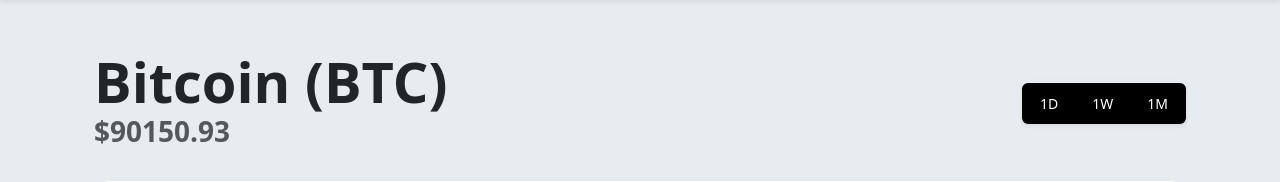
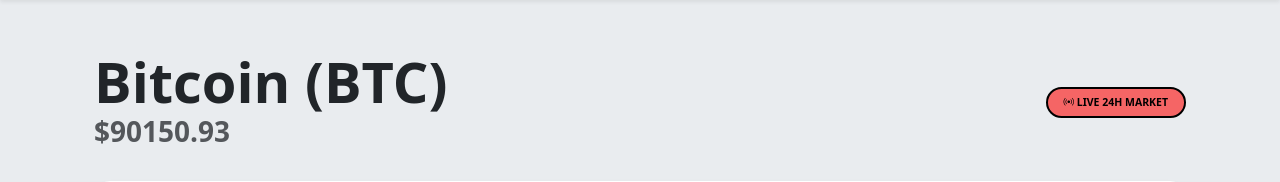
Before and after one commit to Raitis-C/web_stock_game, a Flask app: page /stock/BTC in a window 1280 px wide. Shown: the part 72-254 px from the top of the page. Run offline with Flask 3, Linux system fonts and the light colour scheme; data comes from the database, SQL or seed files in the repository; some libraries are stand-ins or nearby versions.

Commit message:
feat: remove detailed graph time interval choice

```diff
--- a/templates/stock_detail.html
+++ b/templates/stock_detail.html
@@ -10,11 +10,9 @@
             <h2 class="text-muted fw-bold">$<span id="current-price">{{ stock.current_price }}</span></h2>
         </div>
         <div class="col-md-4 text-md-end">
-            <!-- Time Interval Selector -->
-            <div class="btn-group shadow-sm" role="group">
-                <button type="button" class="btn btn-outline-dark active" onclick="updateChartInterval('1D', this)">1D</button>
-                <button type="button" class="btn btn-outline-dark" onclick="updateChartInterval('1W', this)">1W</button>
-                <button type="button" class="btn btn-outline-dark" onclick="updateChartInterval('1M', this)">1M</button>
+            <!-- Removed 1D/1W/1M buttons -->
+            <div class="badge bg-danger pulse-animation px-3 py-2 rounded-pill">
+                <i class="bi bi-broadcast"></i> LIVE 24H MARKET
             </div>
         </div>
     </div>
```
